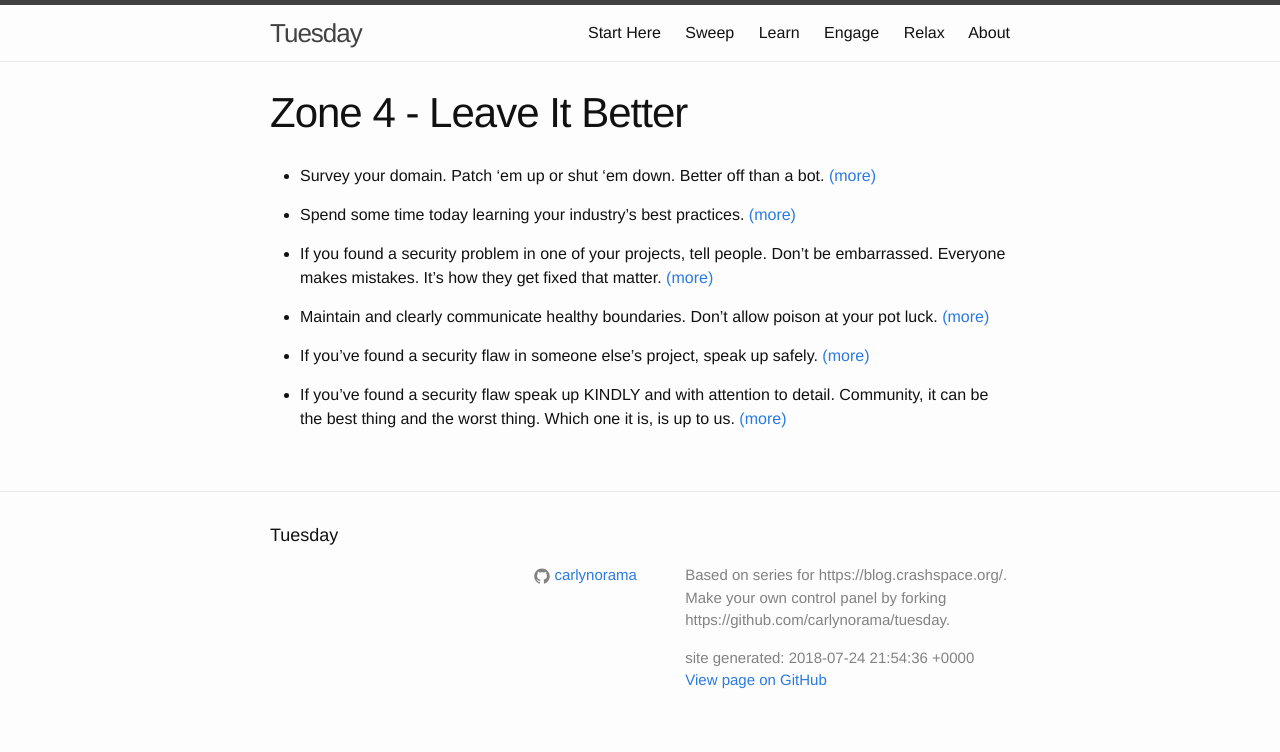
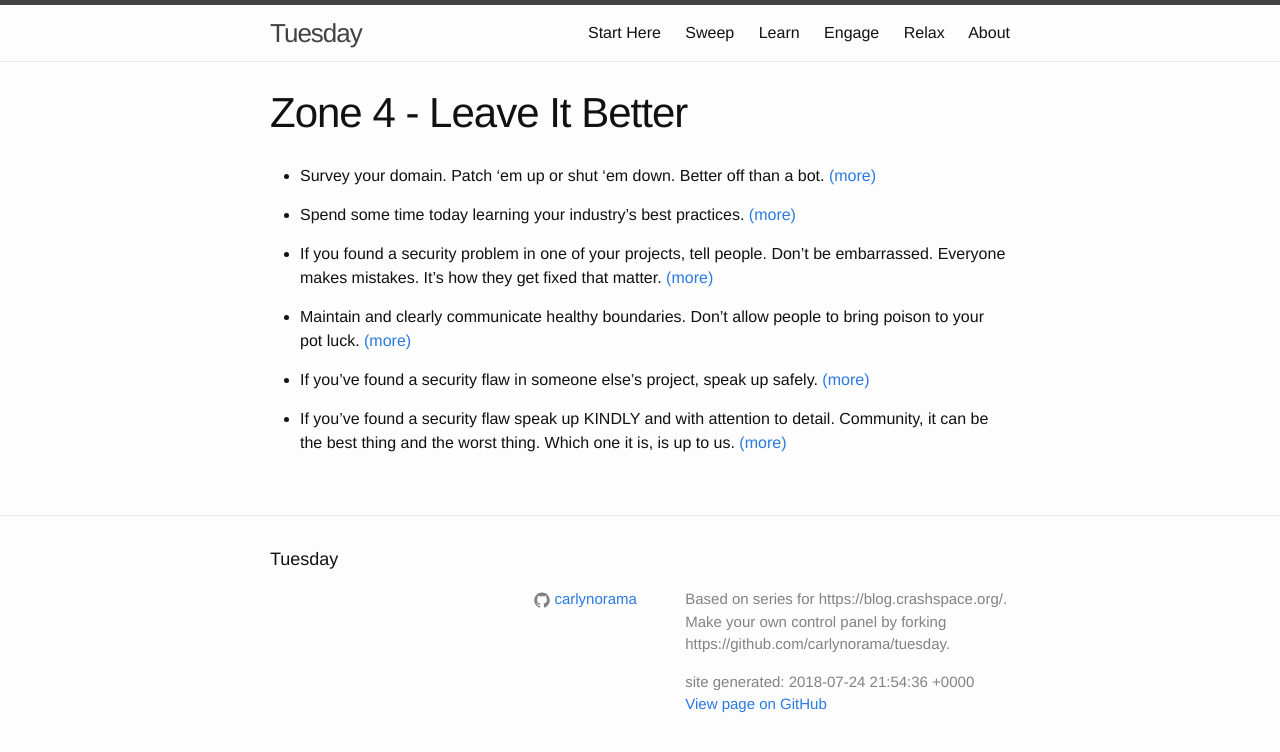
Before and after one commit to CRASHSpace/tuesday, a Jekyll site: the page built from _sweep/zone04/index.md, in a window 1280 px wide. Shown: the top 752 px of the page. Built offline with Jekyll 4.4.1, drawn with Linux system fonts in a browser that asks for light colours.

Commit message:
language change

```diff
--- a/_sweep/zone04/boundaries.md
+++ b/_sweep/zone04/boundaries.md
@@ -7,7 +7,7 @@ zone: Leave It Better
 list_order: 3
 name: boundaries.md
 title: Have well defined boundaries
-weekly_todo_text: "Maintain and clearly communicate healthy boundaries. Don't allow poison at your pot luck."
+weekly_todo_text: "Maintain and clearly communicate healthy boundaries. Don't allow people to bring poison to your pot luck."
 quarterly_task:
 ---
 
```
